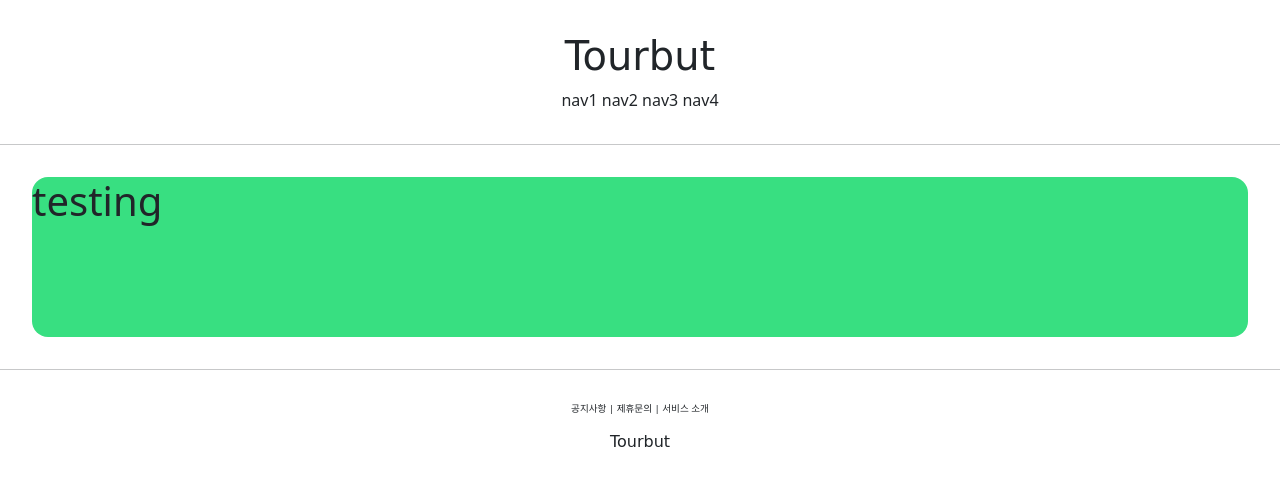
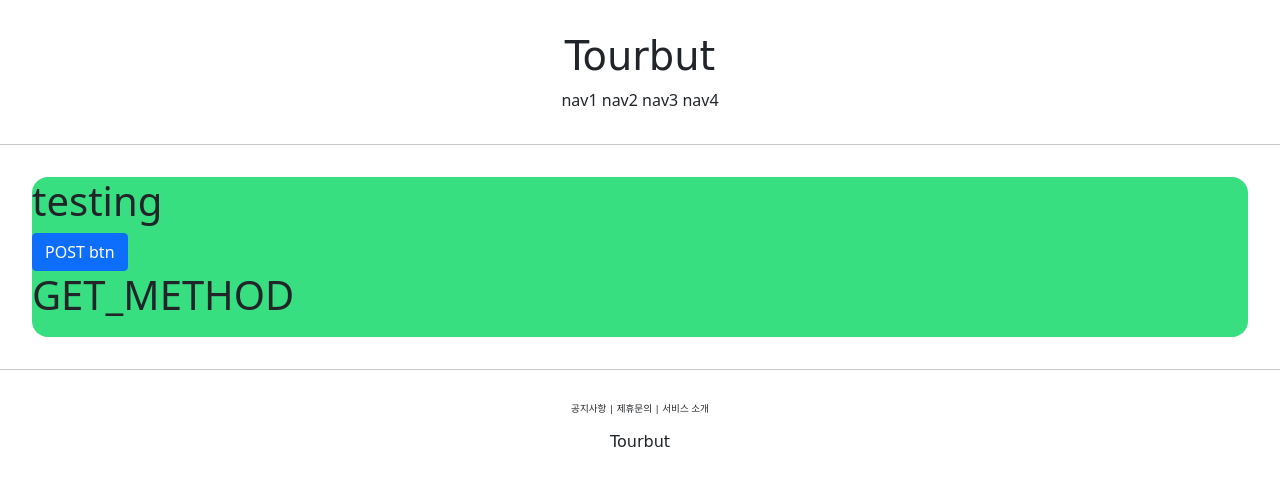
Before and after one commit to tourbut/tourbut, a Django app: page /account/hello_world/ in a window 1280 px wide. Shown: the top 486 px of the page. Run offline with Django 4.2, Linux system fonts and the light colour scheme; some web fonts are replaced.

Commit message:
16강(HTTP 프로토콜 메서드 GET, POST)

```diff
--- a/accountapp/templates/accountapp/hello_world.html
+++ b/accountapp/templates/accountapp/hello_world.html
@@ -3,5 +3,16 @@
 {% block content %}
     <div style="height: 10rem; background-color: #38df81; border-radius: 1rem; margin: 2rem;">
         <h1>testing</h1>
+
+
+        <form action="/account/hello_world/" method="post">
+            {% csrf_token %}
+            <input type="submit" class="btn btn-primary" value="POST btn">
+        </form>
+
+        <h1>
+            {{ text }}
+        </h1>
+
     </div>
 {% endblock %}
--- a/accountapp/views.py
+++ b/accountapp/views.py
@@ -4,4 +4,8 @@ from django.shortcuts import render
 # Create your views here.
 
 def hello_world(request):
-    return render(request, 'accountapp/hello_world.html')
+
+    if request.method == "POST":
+        return render(request, 'accountapp/hello_world.html', context={'text': 'POST_METHOD'})
+    else:
+        return render(request, 'accountapp/hello_world.html', context={'text': 'GET_METHOD'})
```
